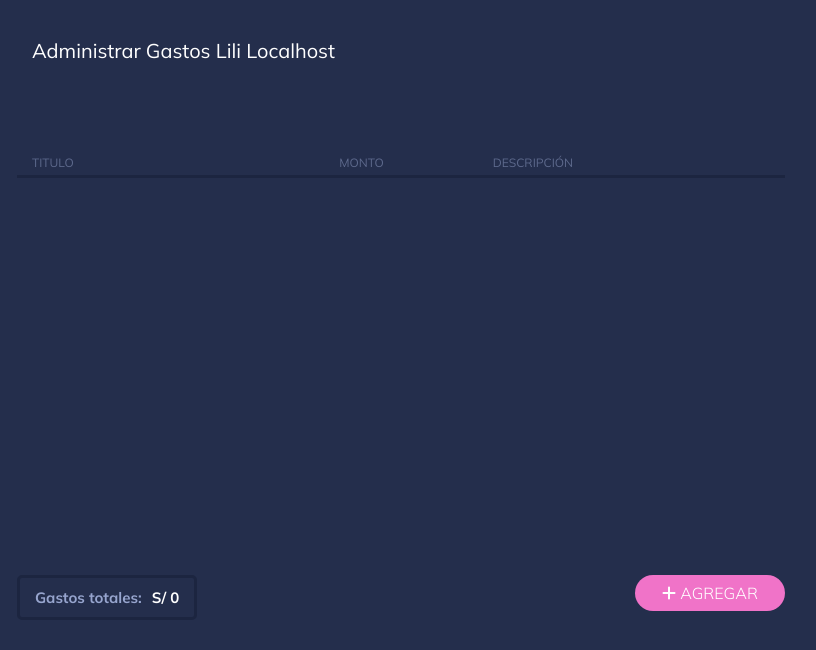
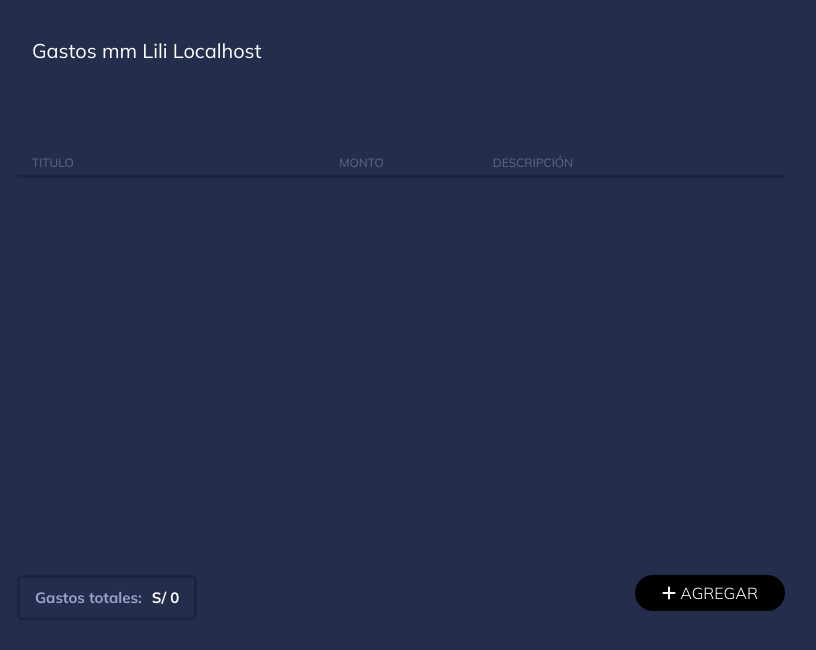
Before and after one commit to vicmaburrito/Admingastos, a plain HTML site: page Spending/Gastos/index.html in a window 1280 px wide. Shown: the whole page, without its empty margins (239-1055 px from the left). Drawn offline with Linux system fonts and the light colour scheme.

Commit message:
first commit

```diff
--- a/Spending/Gastos/app.css
+++ b/Spending/Gastos/app.css
@@ -125,7 +125,7 @@ thead{
     margin-bottom: 15px ;
     text-transform: uppercase;
     display: inline-block;
-    background: #F073C8;
+    background: black;
     padding: 8px 20px;
     border-radius: 50px;
     color: white;
--- a/Spending/Gastos/index.html
+++ b/Spending/Gastos/index.html
@@ -15,7 +15,7 @@
 <body>
     <header>
         <nav class="sidebar wrapper">
-            <div class="logo"><span>Administrar Gastos Lili Localhost </span></div>
+            <div class="logo"><span> Gastos mm Lili Localhost </span></div>
         </nav>
     </header>
 
```
